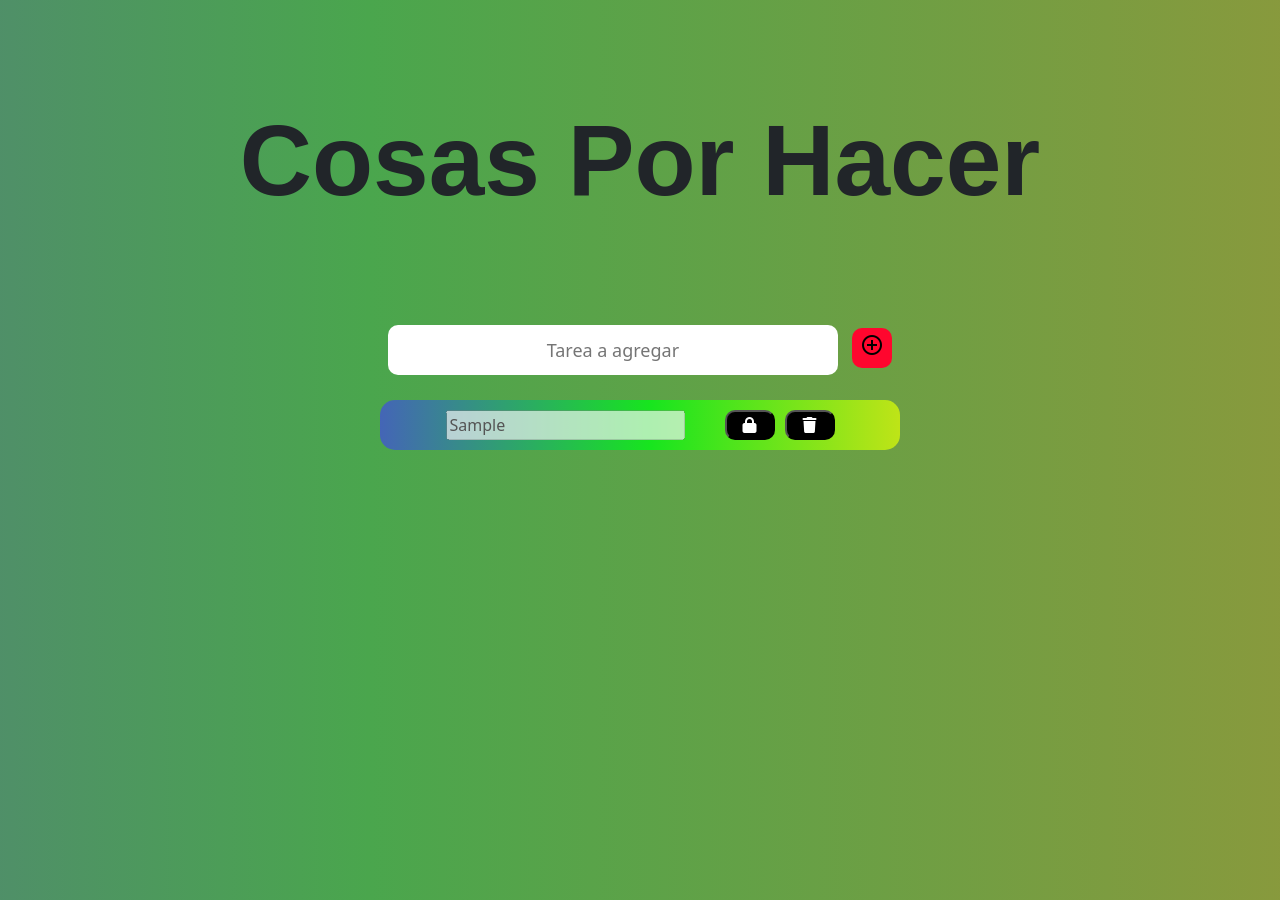
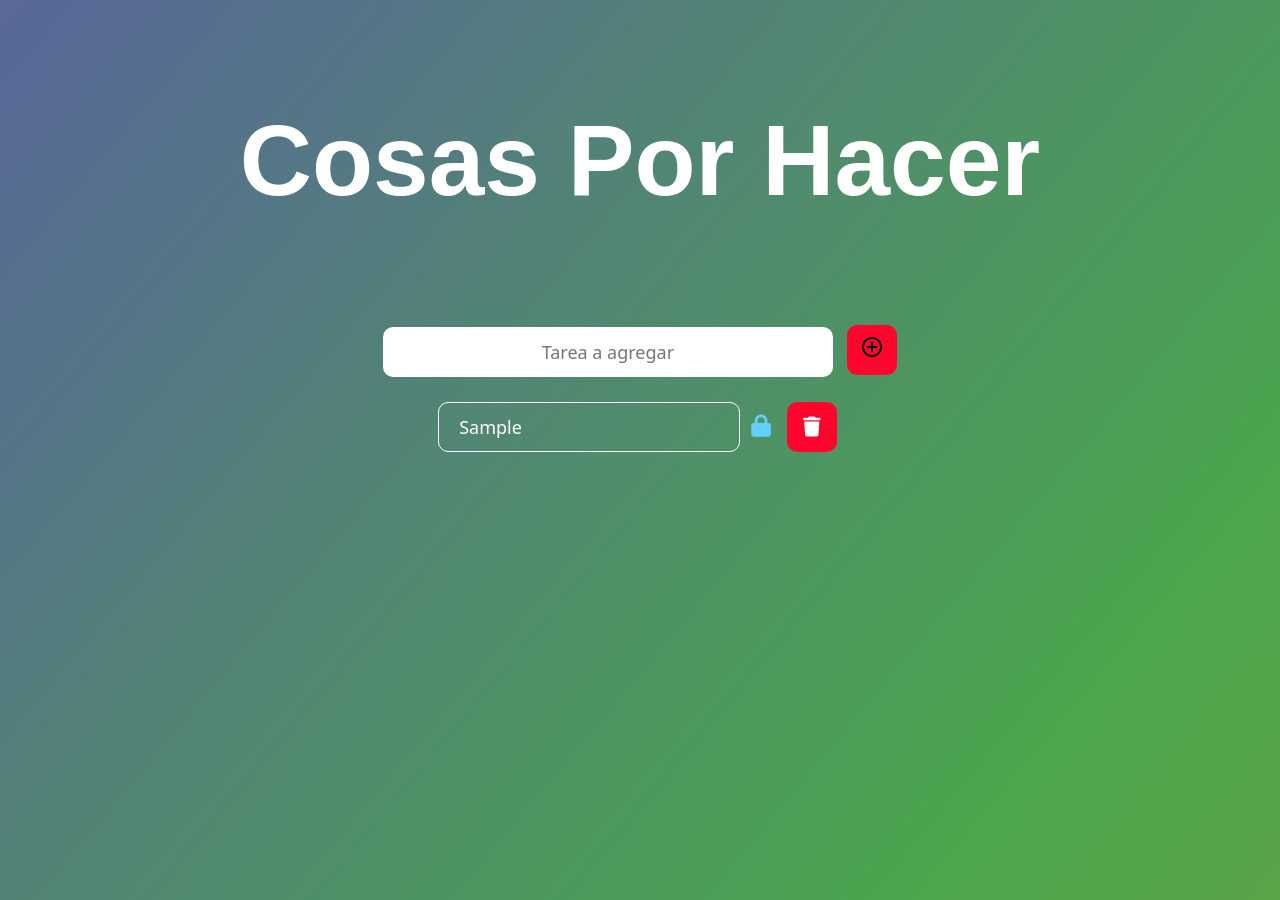
Before and after one commit to axel-ferreira/tarea_asincronica_m4, a plain HTML site: page index.html in a window 1280 px wide. Both pictures are taken after typing "Sample" into the empty fields and a click on the button "add_circle". Drawn offline with nearby package versions, Linux system fonts and the light colour scheme; a web font is replaced by a local one.

Commit message:
se terminaan los ultimos detalles y se agrega la funcion local storage

```diff
--- a/script.js
+++ b/script.js
@@ -9,15 +9,14 @@ class Item {
     constructor(nuevaTarea) {
         this.crearDiv(nuevaTarea);
     }
-
-    crearDiv(tarea) {
-        //creacion del input
+    crearDiv(nuevaTarea) {
+        //CREACION DEL INPUT
         const inputItem = document.createElement('input');
         // atributos del input
         inputItem.setAttribute('disabled', 'true');
         inputItem.setAttribute('type', 'text');
         inputItem.classList.add('item-input');
-        inputItem.value = tarea;
+        inputItem.value = nuevaTarea;
         //Agregando DIV
         const divnuevo = document.createElement('div')
         //Atributo del Div
@@ -25,7 +24,7 @@ class Item {
         divnuevo.appendChild(inputItem);
         container.appendChild(divnuevo);
 
-        //Boton editar
+        //BOTON EDITAR
         const botonEditar = document.createElement('button');
         botonEditar.classList.add('boton-editar');
         botonEditar.innerHTML = '<i class="fa-solid fa-lock"></i>';
@@ -41,7 +40,7 @@ class Item {
                 inputItem.setAttribute('disabled', true )
             }
         })
-        //Boton remover
+        //BOTON REMOVER
         const botonRemover = document.createElement('button');
         botonRemover.classList.add('boton-remover');
         botonRemover.innerHTML = '<i class="fa-solid fa-trash"></i>';
@@ -53,37 +52,31 @@ class Item {
             divnuevo.removeChild (botonEditar)
         })
     }
+
 }
-//Boton agregar
-agregar.addEventListener('click', function () {
-    if (input.value === ('')) {
-        alert ('debe ingresar una tarea')
+
+agregar.addEventListener('click', chequearInput)
+
+//agregar con enter
+input.addEventListener ('keyup', function (event) {
+    if (event.keyCode == 13) {
+        chequearInput()
+    }
+})
+//Chequear input
+function chequearInput() {
+    if (input.value.trim() === ('')) {
     } else {
-        let x = new Item(input.value)
+        saveTask (input.value)
+        const x = new Item(input.value)
         input.value = ''
     }
-})
+}
 
-//local storage
-function saveTask(task){
+function saveTask(task) {
     let localTasks = localStorage.getItem('tareas') || '[]';
     localTasks = JSON.parse(localTasks)
     localTasks.push(task);
-    localTasks =JSON.stringify(localTasks);
+    localTasks = JSON.stringify(localTasks);
     localStorage.setItem('tareas', localTasks)
-
-}
-// aplicar los datos guardados en la pagina
-let array = (localStorage.getItem('tareas'));
-    array = JSON.parse(array)
-
- for(let i = 0; i<array.length; i++){
-    const addTask = new Item(((array[i])))
- }
-
-
-//  addEventListener('keypress', function (e) {
-//     if (e.key === 'Enter') {
-
-//     }
-// });
+  }
--- a/style.css
+++ b/style.css
@@ -3,13 +3,13 @@ body{
     height: 100vh;
     background-size: 300% 300%;
     background-image: linear-gradient(
-          -90deg,
+          -50deg,
           rgb(139, 153, 60) 0%,
           rgb(74, 166, 77) 25%,
           rgb(88, 105, 150) 51%,
           rgb(167, 77, 110) 100%
     );
-    animation: AnimateBG 20s ease infinite;
+    animation: AnimateBG 30s ease infinite;
   }
   @keyframes AnimateBG {
     0%{background-position:0% 50%}
@@ -23,6 +23,7 @@ h1{
     margin: 100px 0px 100px 0px !important;
     font-weight: 800 !important;
     font-size: 100px !important;
+    color: white;
 }
 .input-div{
     display: block;
@@ -38,20 +39,6 @@ h1{
     text-align: center;
     justify-content: center;
     margin-top: 20px;
-    background-size: 200% 200%;
-    background-image: linear-gradient(
-          -90deg,
-          rgb(197, 228, 23) 0%,
-          rgb(23, 229, 30) 25%,
-          rgb(68, 101, 183) 51%,
-          rgba(255,53,127,1) 100%
-    );
-    animation: AnimateBG 20s ease infinite;
-  }
-  @keyframes AnimateBG {
-    0%{background-position:0% 50%}
-    50%{background-position:100% 50%}
-    100%{background-position:0% 50%}
 }
 .input-div input{
     width: 450px;
@@ -64,8 +51,8 @@ h1{
     font-size: 18px;
 }
 .boton-agregar{
-    width: 40px;
-    height: 40px;
+    width: 50px;
+    height: 50px;
     margin: 5px;
     border: none;
     border-radius: 10px !important;
@@ -73,25 +60,32 @@ h1{
 
 }
 .boton-agregar:hover{
-    opacity: 0.7;
+    opacity: 0.9;
+}
+.item-input{
+    margin-bottom: 10px;
+    height: 50px;
+    border: solid white 1px;
+    border-radius: 10px;
+    font-size: 18px;
+    color: white;
+    padding: 0px 20px 0px 20px;
+    background: none;
+}
+.boton-editar{
+    margin: 0px 5px 0px 5px;
+    border: none;
+    background: none;
+    color: #62d0ff;
+    font-size: 1.4rem;
+}
+.boton-remover{
+    color: white;
     width: 50px;
     height: 50px;
+    margin: 0px 5px 0px 5px;
+    border-radius: 10px;
+    border: none;
+    background-color: rgb(255, 6, 46);
+    font-size: 20px;
 }
-.boton-editar{
-    margin: 0px 10px 0px 40px;
-    width: 50px;
-    border-radius: 10px;
-    background-color: black;
-    color: white;
-}
-.boton-remover{
-    width: 50px;
-    color: white;
-    background-color: black;
-    border-radius: 10px;
-
-}
-.Item{
-    height: 50px;
-   padding-top: 10px;
-}
```
Also changed, not shown: index.html (+3 -3 lines).
